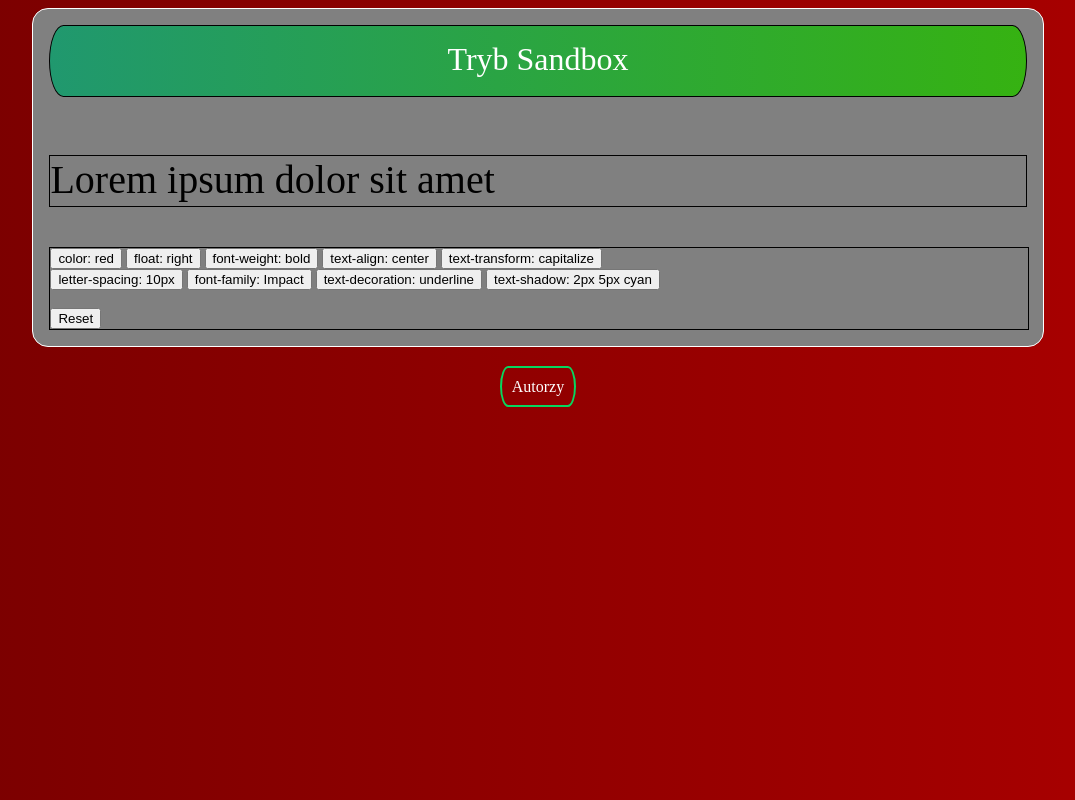
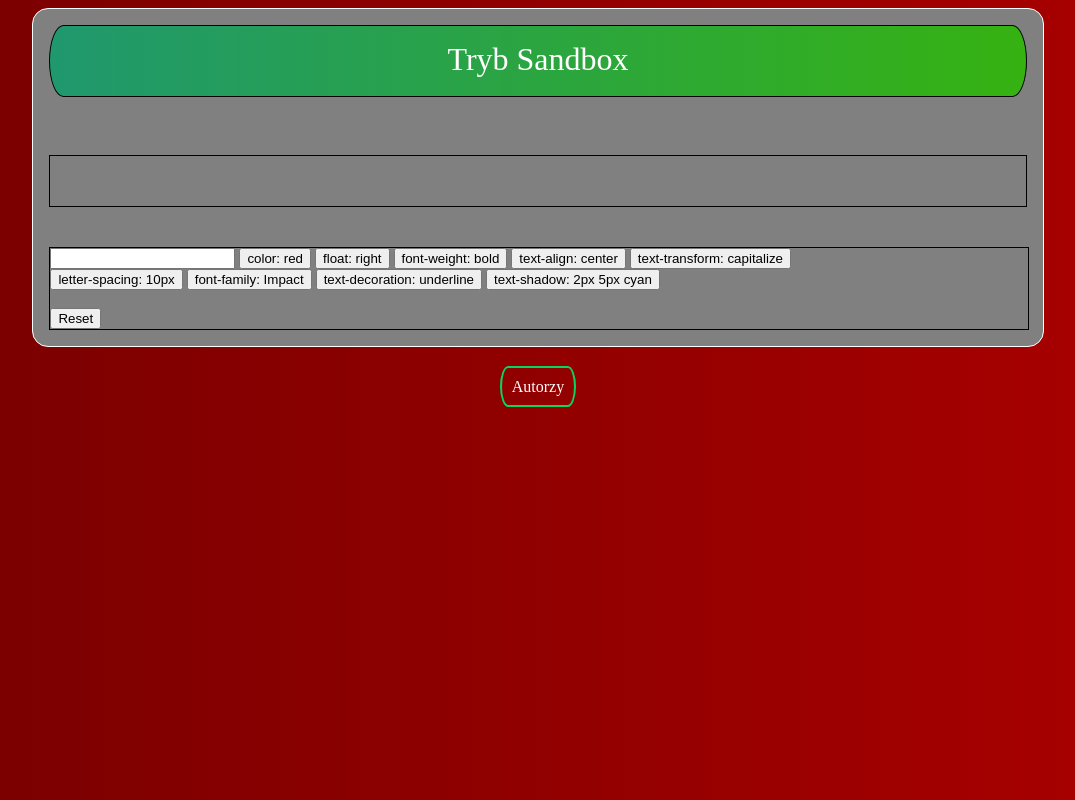
Before and after one commit to projektapk2i/projekt, a plain HTML site: page nowa wersja.html in a window 1280 px wide. Shown: the whole page, without its empty margins (102-1177 px from the left). Drawn offline with Linux system fonts and the light colour scheme.

Commit message:
Wpisywanie tekstu w sandboxie

```diff
--- a/nowa wersja.html
+++ b/nowa wersja.html
@@ -382,8 +382,8 @@
     </style>
 </head>
 
-<body>
-    <div class="strona">
+<body onload = "start()">
+    <div class="strona" >
         <header>
             <a class="animacja">Tryb Sandbox</a>
         </header><br>
@@ -523,9 +523,21 @@
                 document.getElementById("h1").style.textTransform = "none";
             }
 
+			// update
+			update();
+			function update(){
+				document.getElementById("h1").innerHTML = document.getElementById("tekst").value;
+				setTimeout( update, 200);
+
+			}
+		function start(){
+			update();
+		}
+
         </script>
 
         <article>
+            <input type = "text" id = "tekst">
             <button onclick="colorRed()">color: red</button>
             <button onclick="floatRight()">float: right</button>
             <button onclick="fontWeightBold()">font-weight: bold</button>
```
